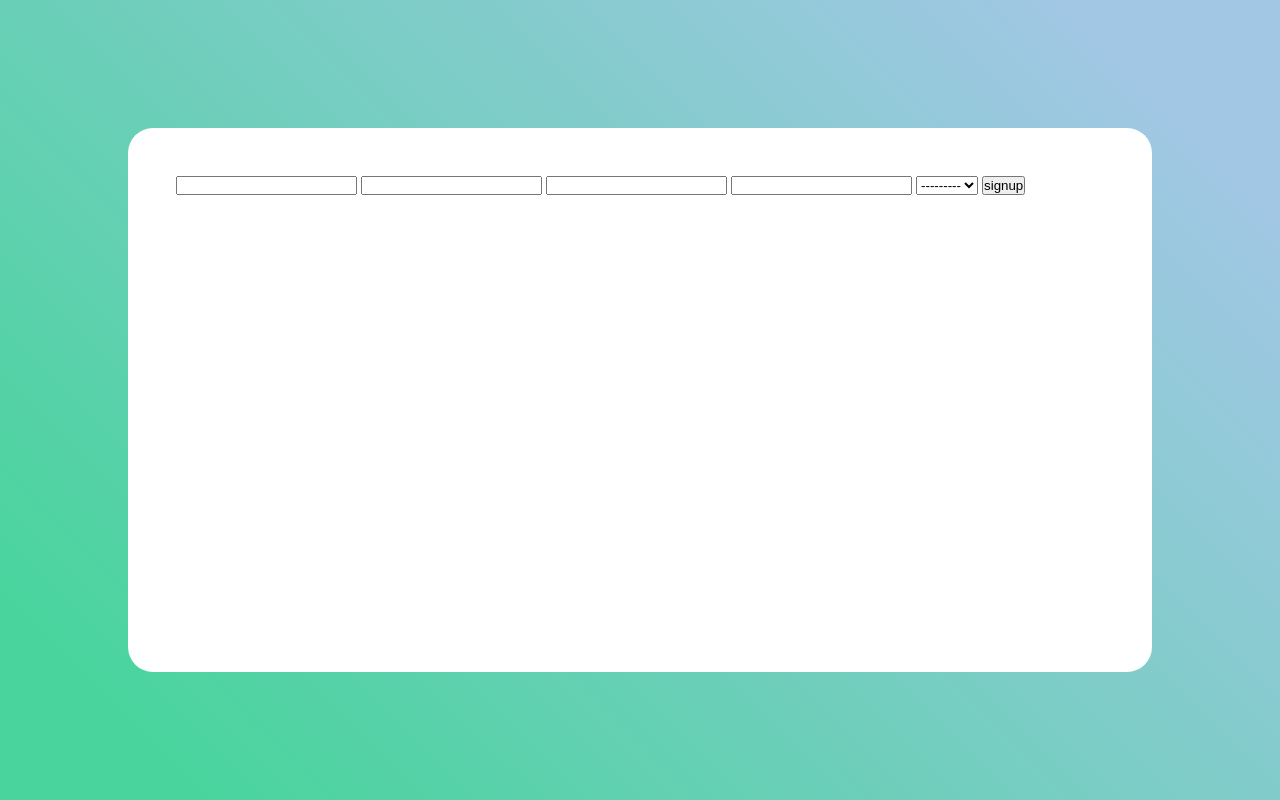
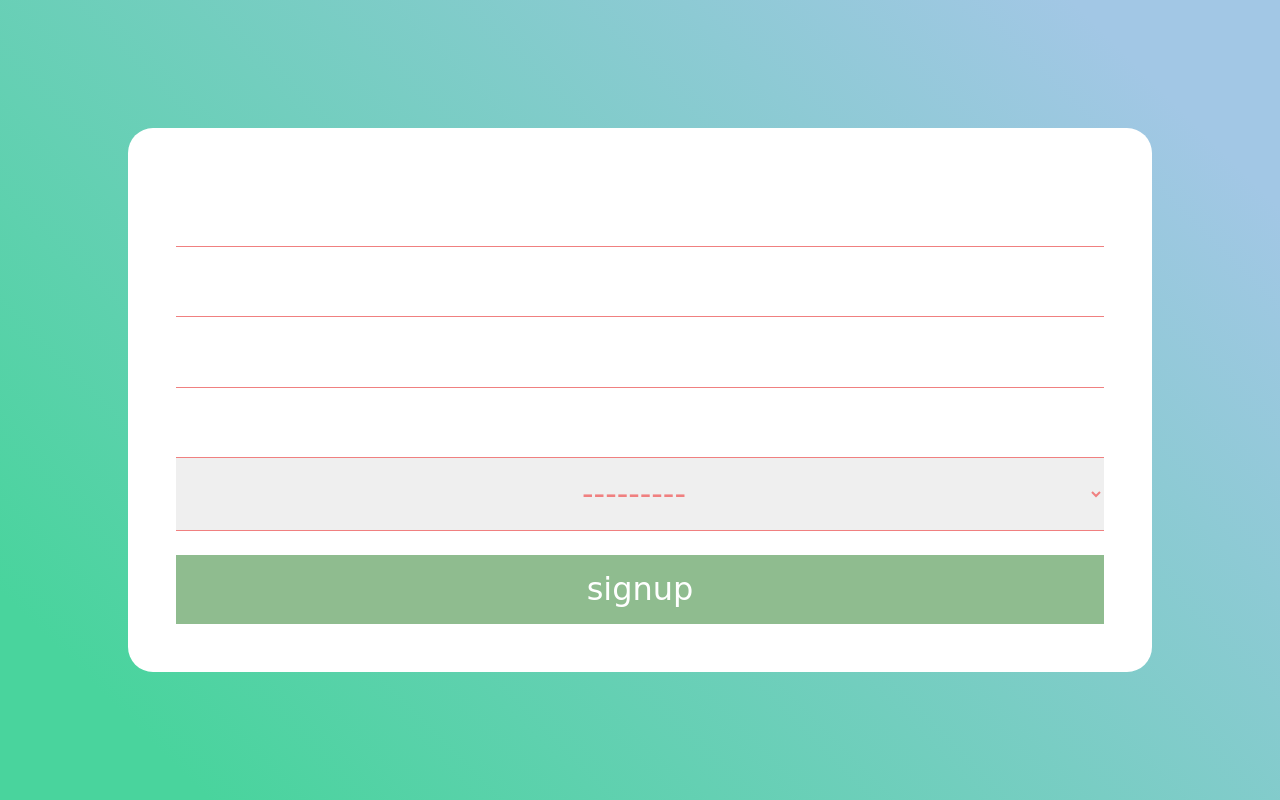
Before and after one commit to MohammadJS2642/uservalidation, a Django app: template userValidation/getuser/templates/getuser/index.html in a window 1280 px wide. Run offline with Django 3.2, Linux system fonts and the light colour scheme; the template is opened without the code that fills it: values that come from a table or form of the project are taken from there, others are empty.

Commit message:
frontend improved

```diff
--- a/userValidation/getuser/views.py
+++ b/userValidation/getuser/views.py
@@ -1,9 +1,9 @@
 from django.shortcuts import render, HttpResponse
 from django.http import HttpResponseRedirect
 
-# from .models import GettingUserData
+from .models import GettingUserData
 
-# from .forms import SignUpForm
+from .forms import SignUpForm
 
 # Create your views here.
 
--- /dev/null
+++ b/userValidation/static/style/getuser.css
@@ -0,0 +1,55 @@
+form {
+  display: grid;
+}
+form * {
+  font-size: 2rem;
+  text-align: center;
+  font-family: cursive;
+  color: lightcoral;
+  border: none;
+  border-bottom: 1px solid;
+}
+
+form [type="submit"] {
+  color: white;
+  margin-top: 3vh;
+  border: none;
+  background: darkseagreen;
+}
+
+form [type="submit"]:hover {
+  cursor: pointer;
+  color: white;
+  margin-top: 3vh;
+  border: none;
+  background: darkseagreen;
+}
+
+form [type="submit"]:active {
+  cursor: pointer;
+  color: black;
+  margin-top: 3vh;
+  border: none;
+  background: darkslategray;
+}
+
+form *:focus {
+  border: none;
+  outline: none;
+  border-bottom: 1px solid;
+}
+
+/* #id_name {
+}
+
+#id_username {
+}
+
+#id_email {
+}
+
+#id_password {
+}
+
+#id_gender {
+} */
--- a/userValidation/templates/base.html
+++ b/userValidation/templates/base.html
@@ -1,14 +1,14 @@
 {% load static %}
 <!DOCTYPE html>
 <html lang="en">
-
   <head>
-    <meta charset="UTF-8">
-    <meta http-equiv="X-UA-Compatible" content="IE=edge">
-    <meta name="viewport" content="width=device-width, initial-scale=1.0">
+    <meta charset="UTF-8" />
+    <meta http-equiv="X-UA-Compatible" content="IE=edge" />
+    <meta name="viewport" content="width=device-width, initial-scale=1.0" />
     <title>{% block title_bar %}{% endblock %}</title>
-    <link rel="stylesheet" href="{% static 'style/main.css' %}">
-    <link rel="stylesheet" href="{% static 'style/otherpages.css' %}">
+    <link rel="stylesheet" href="{% static 'style/main.css' %}" />
+    <link rel="stylesheet" href="{% static 'style/otherpages.css' %}" />
+    <link rel="stylesheet" href="{% static 'style/getuser.css' %}" />
   </head>
 
   <body>
@@ -18,11 +18,8 @@
             and div#childbackgroundForm remove
         -->
       <div id="backgroundForm">
-            <div id="childbackgroundForm">
-                {% block body_page %}{% endblock %}
-            </div>
+        <div id="childbackgroundForm">{% block body_page %}{% endblock %}</div>
       </div>
     </main>
   </body>
-
 </html>
```
Lines whose indentation alone changed are shown as unchanged.
